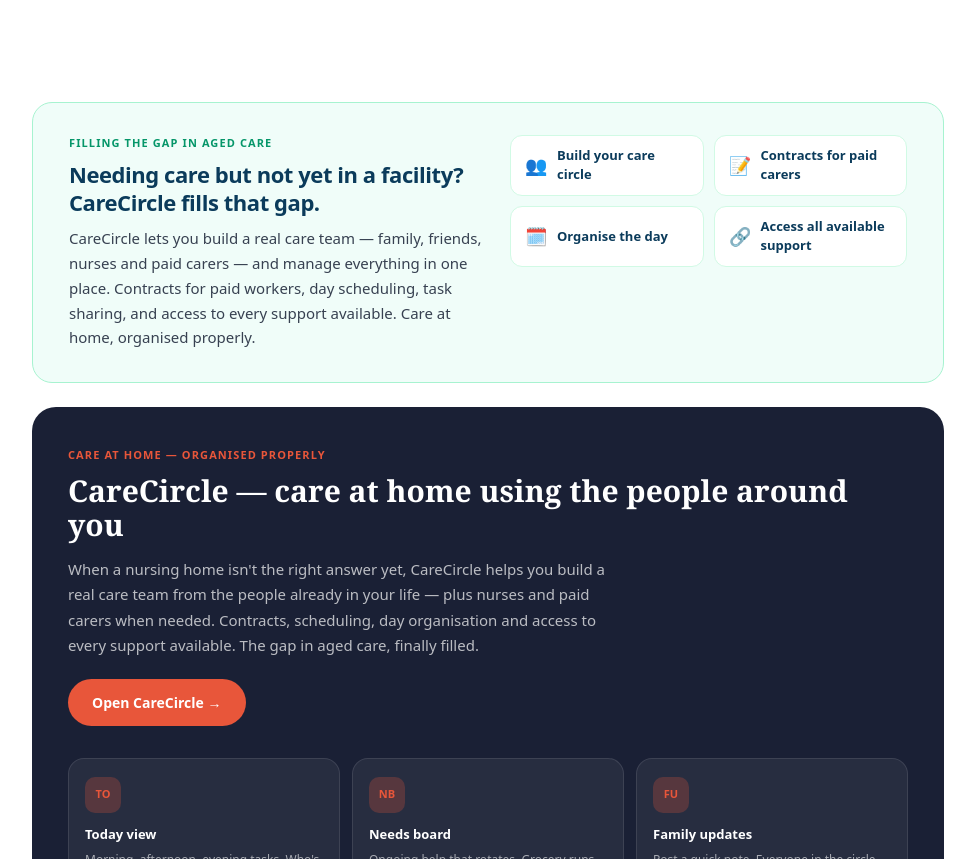
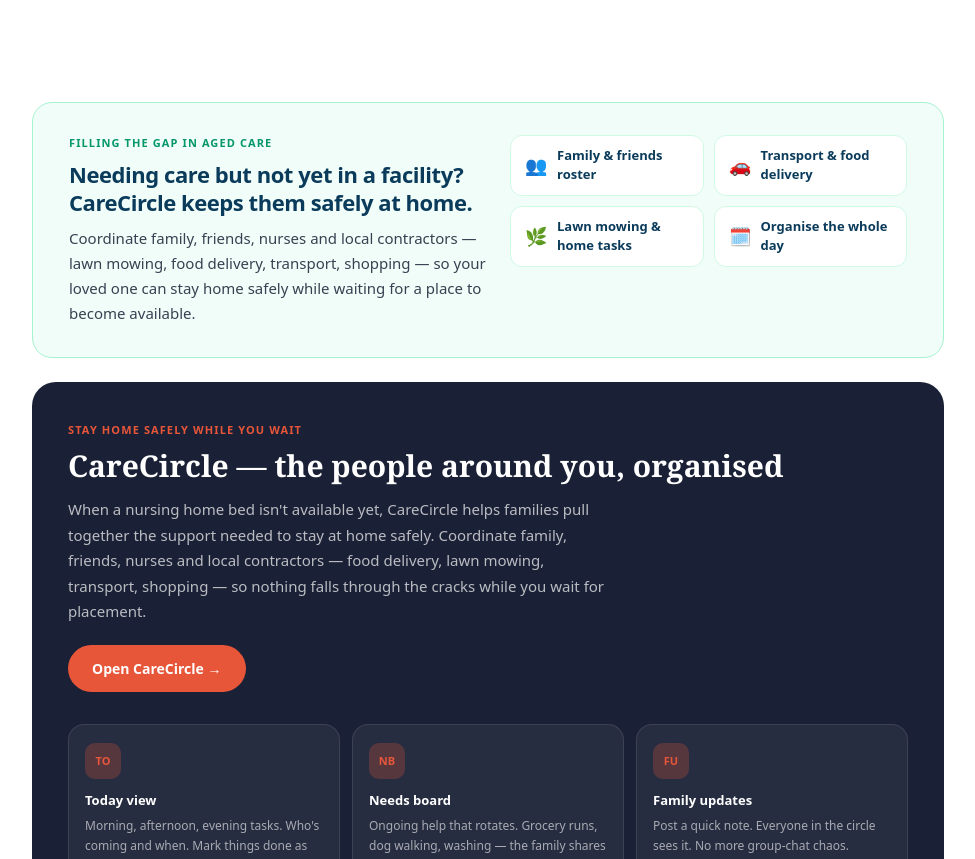
Before and after one commit to sargeantcompany-lgtm/nursinghomesnearme-frontend, a React (Vite) app: page / in a window 1280 px wide. Shown: the part 2680-3539 px from the top of the page, without its empty margins (152-1127 px from the left). Built offline with nearby package versions, Linux system fonts and the light colour scheme; no server answers; a web font is replaced by a local one.

Commit message:
Fix CareCircle copy: contractors not contracts
Clarify that CareCircle coordinates local contractors (lawn mowing,
food delivery, transport, shopping) alongside family and nurses to
keep someone safely at home while waiting for a placement.

Co-Authored-By: Claude Sonnet 4.6 <noreply@anthropic.com>

```diff
--- a/src/App.tsx
+++ b/src/App.tsx
@@ -584,7 +584,7 @@ function HomePage() {
               {
                 num: "3",
                 title: "CareCircle",
-                desc: "For people stuck in the gap — needing care now but not yet in a facility. Build a care team from family, friends, nurses and paid carers. Contracts, scheduling, day organisation and access to every support available — all in one place.",
+                desc: "For people stuck in the gap — needing care now but not yet in a facility. Organise family, friends, nurses and local contractors (lawn mowing, food delivery, transport) to keep your loved one safely at home while waiting for placement.",
                 color: "#6b21a8",
                 bg: "#faf5ff",
                 border: "#e9d5ff",
@@ -638,18 +638,18 @@ function HomePage() {
               <div style={{ flex: "1 1 280px" }}>
                 <div style={{ fontSize: 11, fontWeight: 800, textTransform: "uppercase", letterSpacing: "0.1em", color: "#059669", marginBottom: 10 }}>Filling the gap in aged care</div>
                 <h3 style={{ fontSize: 22, fontWeight: 700, color: "#0b3b5b", margin: "0 0 10px", letterSpacing: "-0.02em", lineHeight: 1.25 }}>
-                  Needing care but not yet in a facility? CareCircle fills that gap.
+                  Needing care but not yet in a facility? CareCircle keeps them safely at home.
                 </h3>
                 <p style={{ fontSize: 15, color: "#374151", lineHeight: 1.65, margin: 0 }}>
-                  CareCircle lets you build a real care team — family, friends, nurses and paid carers — and manage everything in one place. Contracts for paid workers, day scheduling, task sharing, and access to every support available. Care at home, organised properly.
+                  Coordinate family, friends, nurses and local contractors — lawn mowing, food delivery, transport, shopping — so your loved one can stay home safely while waiting for a place to become available.
                 </p>
               </div>
               <div style={{ display: "grid", gridTemplateColumns: "1fr 1fr", gap: 10, flex: "1 1 260px" }}>
                 {[
-                  { icon: "👥", text: "Build your care circle" },
-                  { icon: "📝", text: "Contracts for paid carers" },
-                  { icon: "🗓️", text: "Organise the day" },
-                  { icon: "🔗", text: "Access all available support" },
+                  { icon: "👥", text: "Family & friends roster" },
+                  { icon: "🚗", text: "Transport & food delivery" },
+                  { icon: "🌿", text: "Lawn mowing & home tasks" },
+                  { icon: "🗓️", text: "Organise the whole day" },
                 ].map(({ icon, text }) => (
                   <div key={text} style={{ display: "flex", alignItems: "center", gap: 10, background: "white", border: "1px solid #d1fae5", borderRadius: 12, padding: "10px 14px" }}>
                     <span style={{ fontSize: 18 }}>{icon}</span>
@@ -670,12 +670,12 @@ function HomePage() {
           >
             <div style={{ display: "flex", justifyContent: "space-between", alignItems: "flex-start", gap: 20, flexWrap: "wrap", marginBottom: 32 }}>
               <div>
-                <div style={{ color: "#e8563a", fontSize: 11, fontWeight: 800, textTransform: "uppercase", letterSpacing: "0.1em", marginBottom: 10 }}>Care at home — organised properly</div>
+                <div style={{ color: "#e8563a", fontSize: 11, fontWeight: 800, textTransform: "uppercase", letterSpacing: "0.1em", marginBottom: 10 }}>Stay home safely while you wait</div>
                 <h2 style={{ fontFamily: "Georgia,\"Times New Roman\",serif", fontSize: 30, fontWeight: 700, color: "#fff", margin: "0 0 14px", lineHeight: 1.15 }}>
-                  CareCircle — care at home using the people around you
+                  CareCircle — the people around you, organised
                 </h2>
                 <p style={{ color: "rgba(255,255,255,0.7)", fontSize: 15, lineHeight: 1.7, margin: 0, maxWidth: 540 }}>
-                  When a nursing home isn't the right answer yet, CareCircle helps you build a real care team from the people already in your life — plus nurses and paid carers when needed. Contracts, scheduling, day organisation and access to every support available. The gap in aged care, finally filled.
+                  When a nursing home bed isn't available yet, CareCircle helps families pull together the support needed to stay at home safely. Coordinate family, friends, nurses and local contractors — food delivery, lawn mowing, transport, shopping — so nothing falls through the cracks while you wait for placement.
                 </p>
               </div>
               <Link
```
